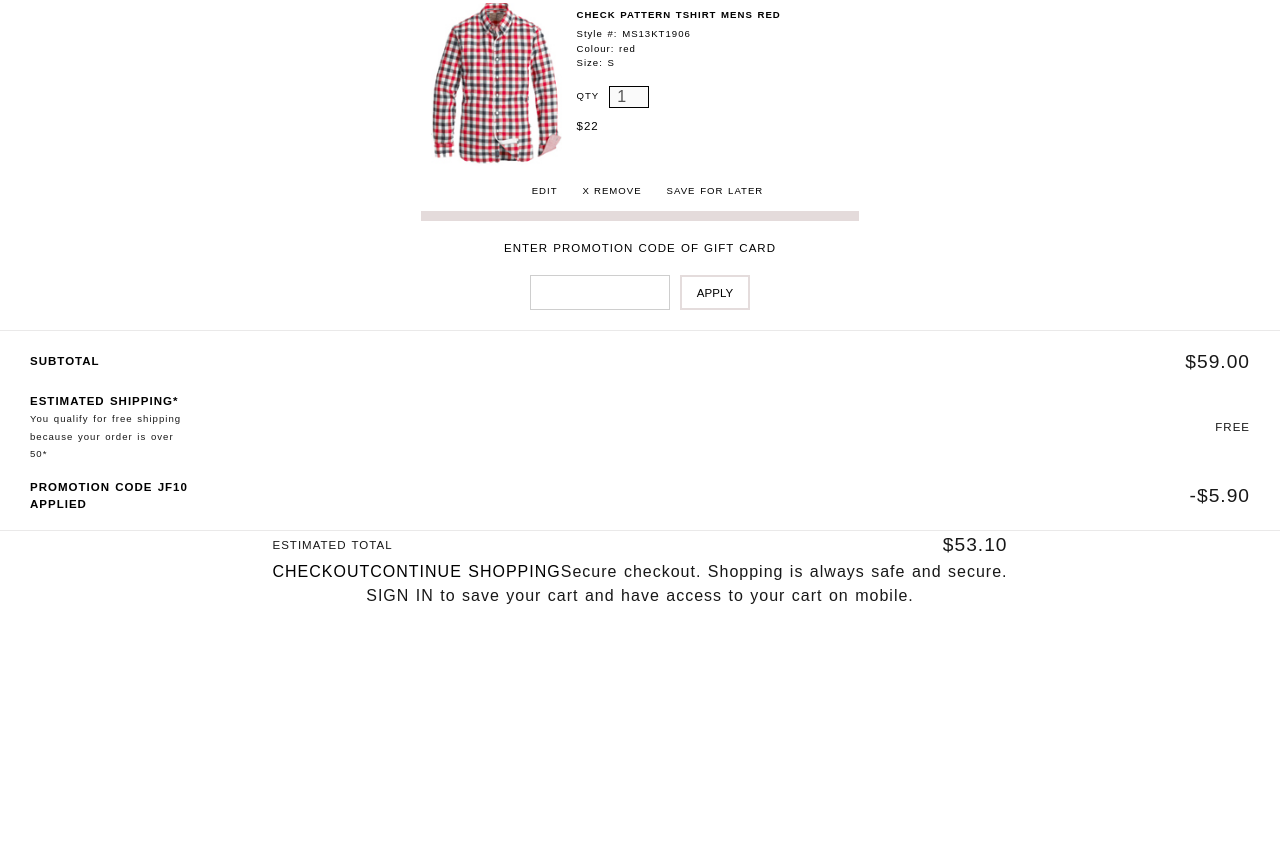
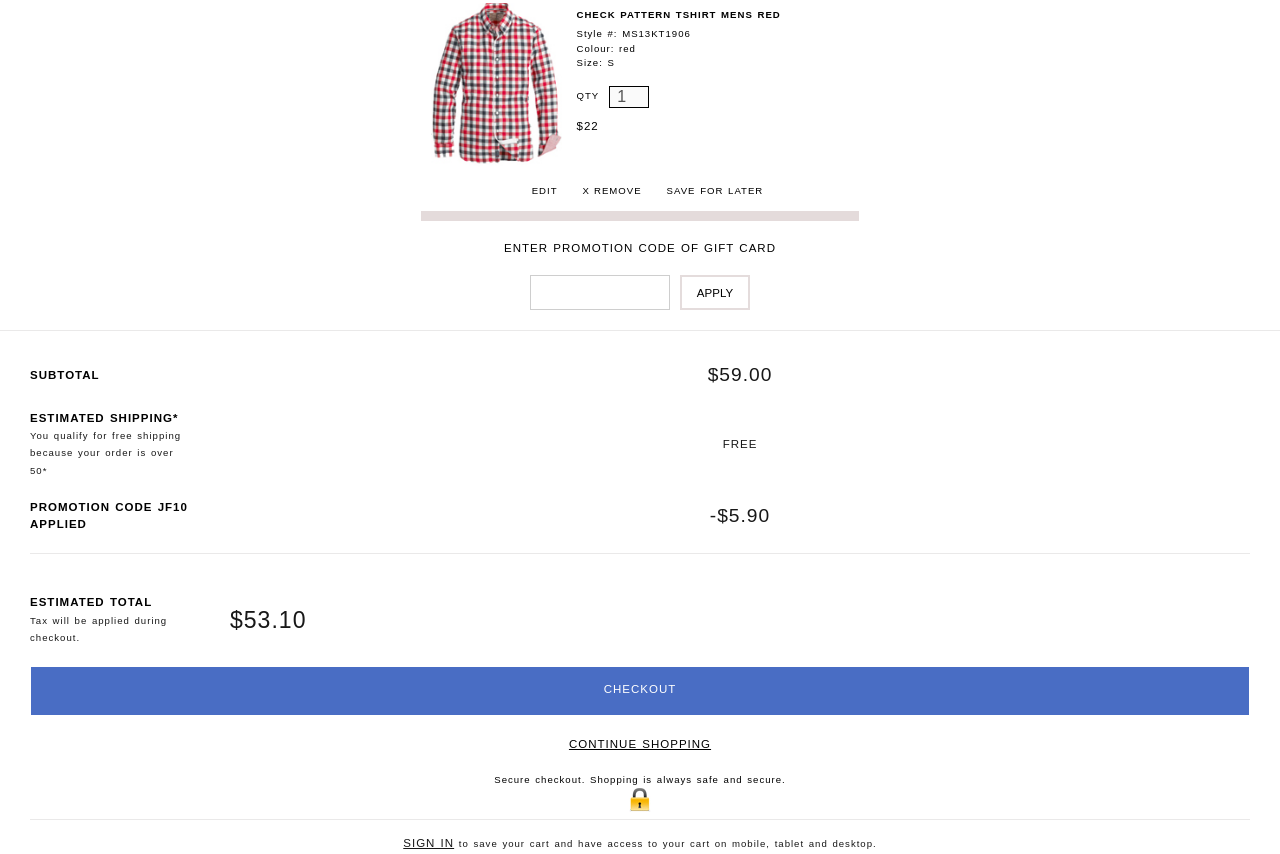
Before and after one commit to ilyas-shah/shopping-cart, a plain HTML site: page index.html in a window 1280 px wide. Shown: the part 839-1693 px from the top of the page. Before the commit the page ends 1447 px from the top, so only its background shows below. Drawn offline with Linux system fonts and the light colour scheme.

Commit message:
added checkout button, helpful links

```diff
--- a/index.css
+++ b/index.css
@@ -233,17 +233,23 @@ a {
   width: 70px;
 }
 
-.cart-summary {
-  border-bottom: 1px solid #eae9e9;
+.cart__summary {
   font-size: 0.75rem;
   margin: 0px auto;
   width: 100%;
   display: flex;
   align-items: center;
   flex-direction: column;
-  height: 200px;
+  /* height: 240px; */
   padding: 0 30px;
   justify-content: space-evenly;
+}
+
+.cart__summary > .container {
+  width: 100%;
+  height: 100%;
+  margin: 10px auto;
+  border-bottom: 1px solid #eae9e9;
 }
 
 .summary {
@@ -252,11 +258,13 @@ a {
   align-items: center;
   justify-content: space-between;
   width: 100%;
+  margin: 20px auto;
 }
 
 .summary__label {
   font-size: 0.6rem;
   width: 160px;
+  margin-right: 40px;
 }
 
 .summary__label--sm {
@@ -268,9 +276,46 @@ a {
 }
 
 .summary__value {
+  display: inline-block;
   font-size: 1rem;
+  margin: 0 auto;
 }
 
 .summary__value--md {
   font-size: 0.6rem;
 }
+
+.summary__value--lg {
+  font-size: 1.2rem;
+  width: 100%;
+  height: 100%;
+}
+
+.checkout__btn {
+  height: 50px;
+  width: 100%;
+  text-align: center;
+  padding: 14px;
+  border: 1px solid;
+  background: #496dc4;
+  color: #fff;
+  font-size: 0.6rem;
+  margin-bottom: 20px;
+  text-align: center;
+}
+
+.checkout__label {
+  font-size: 0.5rem;
+  text-align: center;
+}
+
+.checkout__link {
+  text-decoration: underline;
+  font-size: 0.6rem;
+  margin-bottom: 20px;
+  text-align: center;
+}
+
+.checkout__icon {
+  text-align: center;
+}
--- a/index.js
+++ b/index.js
@@ -335,9 +335,15 @@ const cartSummary = function () {
   return createElement(
     'div',
     {
-      classList: 'cart-summary',
+      classList: 'cart__summary',
     },
-    [subTotalElement, estimatedShippingElement, promoCodeElement]
+    [
+      createElement('div', { classList: 'container' }, [
+        subTotalElement,
+        estimatedShippingElement,
+        promoCodeElement,
+      ]),
+    ]
   );
 };
 
@@ -349,19 +355,19 @@ const checkout = function () {
       classList: 'summary',
     },
     [
-      createElement('span', { classList: 'summary__label' }, [
-        createElement('span', {
-          classList: 'summary__label summary__label--large',
+      createElement('p', { classList: 'summary__label' }, [
+        createElement('p', {
+          classList: 'summary__label summary__label--md',
           text: 'ESTIMATED TOTAL',
         }),
-        // createElement('span', {
-        //   classList: 'summary__label summary__label--normal',
-        //   text: 'Tax will be applied during checkout.',
-        // }),
+        createElement('span', {
+          classList: 'summary__label summary__label--sm',
+          text: 'Tax will be applied during checkout.',
+        }),
       ]),
 
       createElement('span', {
-        classList: 'summary__value summary__value--large',
+        classList: 'summary__value summary__value--lg',
         text: `$${estimatedTotal}`,
       }),
     ]
@@ -369,40 +375,82 @@ const checkout = function () {
   return createElement(
     'div',
     {
-      classList: 'checkout box--sm',
+      classList: 'cart__summary cart__summary--extend',
     },
     [
+      createElement('div', { classList: 'container' }, [
         estimatedTotalElement,
+        createElement(
+          'div',
+          {
+            classList: 'checkout__btn',
+          },
+          [
             createElement('a', {
-        classList: 'checkout checkout__btn',
+              href: '#',
+              classList: '',
               text: 'CHECKOUT',
             }),
+          ]
+        ),
+        createElement(
+          'div',
+          {
+            classList: 'checkout__link',
+          },
+          [
             createElement('a', {
-        classList: 'checkout checkout__link',
+              href: '#',
+              classList: '',
               text: 'CONTINUE SHOPPING',
             }),
-      createElement('span', {
-        classList: 'checkout checkout__label',
+          ]
+        ),
+        createElement('p', {
+          classList: 'checkout__label',
           text: 'Secure checkout. Shopping is always safe and secure.',
         }),
-      createElement('div', { classList: 'checkout checkout__icon' }),
+        createElement('div', { classList: 'checkout__icon' }, [
+          createElement('img', {
+            classList: 'secure__img',
+            src: './img/lock.jpg',
+          }),
+        ]),
+      ]),
     ]
   );
 };
 
 const cartInfo = function () {
-  return createElement('div', { classList: 'box--sm' }, [
-    createElement('p', { classList: 'cart__info' }, [
+  return createElement('div', { classList: 'cart__summary' }, [
+    // createElement('p', {}, [
+    //   createElement('a', {
+    //     classList: 'checkout__link',
+    //     text: 'SIGN IN',
+    //     href: '#',
+    //   }),
     createElement(
       'span',
-        { text: 'SIGN IN ', classList: 'cart__info link' },
-        [createElement('a', { href: '#' })]
-      ),
+      {
+        classList: 'checkout__label',
+      },
+      [
+        createElement('span', {}, [
+          createElement('a', {
+            text: 'SIGN IN',
+            classList: 'checkout__link',
+            href: '#',
+          }),
           createElement('span', {
-        text: 'to save your cart and have access to your cart on mobile.',
-        classList: 'cart__info label',
+            text:
+              ' to save your cart and have access to your cart on mobile, tablet and desktop.',
+            classList: 'checkout__label',
           }),
         ]),
+      ]
+    ),
+
+    // ]),
   ]);
 };
 
```
Lines whose indentation alone changed are shown as unchanged.
